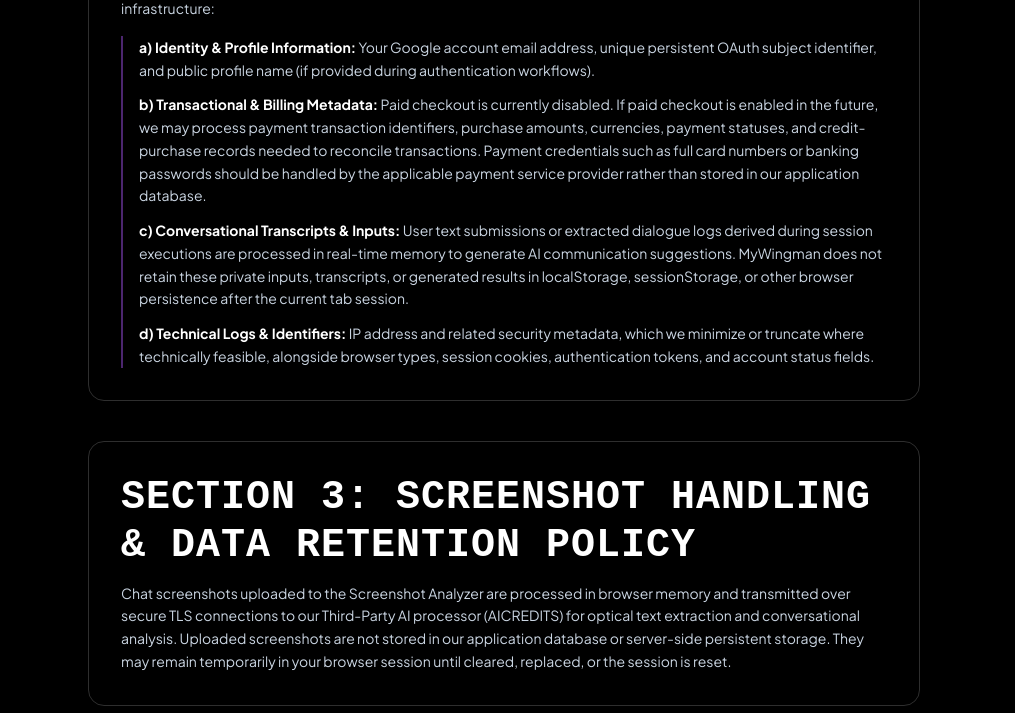
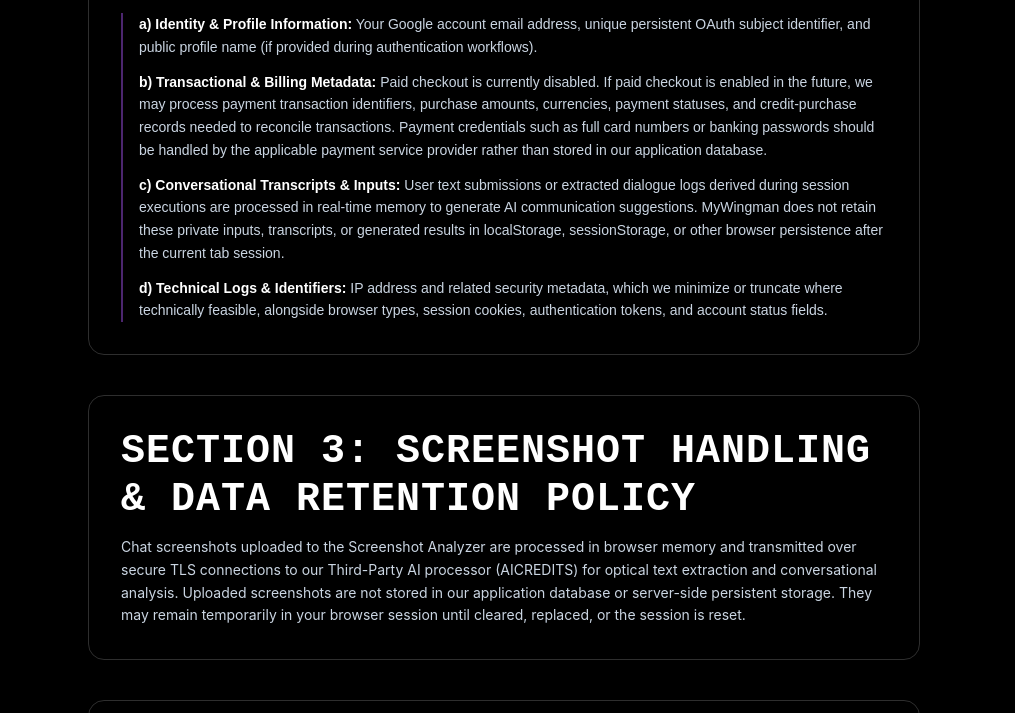
Before and after one commit to viveks012000-maker/Wingman, a website: page privacy.html in a window 1280 px wide. Shown: the part 838-1551 px from the top of the page, without its empty margins (136-1151 px from the left). Drawn offline with Linux system fonts and the light colour scheme.

Commit message:
Remove blocked legal-page font imports

```diff
--- a/privacy.html
+++ b/privacy.html
@@ -9,7 +9,6 @@
     <link rel="stylesheet" href="output.css">
     <link rel="stylesheet" href="style.css">
     <style>
-        @import url('https://fonts.googleapis.com/css2?family=Plus+Jakarta+Sans:wght@300;400;500;600;700;800&family=JetBrains+Mono:wght@400;500;700&display=swap');
         body { font-family: 'Plus Jakarta Sans', sans-serif; background-color: #000000; color: #f8fafc; }
     </style>
 </head>
--- a/tests/legal_production_accuracy.test.js
+++ b/tests/legal_production_accuracy.test.js
@@ -4,6 +4,7 @@
 
 const refund = fs.readFileSync(path.join(__dirname, '..', 'refund.html'), 'utf8');
 const privacy = fs.readFileSync(path.join(__dirname, '..', 'privacy.html'), 'utf8');
+const terms = fs.readFileSync(path.join(__dirname, '..', 'terms.html'), 'utf8');
 const server = fs.readFileSync(path.join(__dirname, '..', 'server.js'), 'utf8');
 
 assert.ok(server.includes("if (IS_PROD || process.env.ENABLE_MOCK_PAYMENTS !== 'true')"), 'production payment verification must remain disabled');
@@ -19,5 +20,7 @@
 assert.ok(privacy.includes('Actual retention can also depend on infrastructure-provider settings.'), 'privacy policy must acknowledge infrastructure retention settings');
 assert.ok(privacy.includes('requirements in force at the relevant time'), 'grievance copy must avoid overclaiming a specific statutory procedure');
 assert.ok(privacy.includes('Paid checkout is currently disabled.'), 'billing privacy language must reflect production payment state');
+assert.ok(!terms.includes('fonts.googleapis.com'), 'terms page must not import an external Google font that production CSP blocks');
+assert.ok(!privacy.includes('fonts.googleapis.com'), 'privacy page must not import an external Google font that production CSP blocks');
 
 console.log('✔ Production legal/privacy accuracy guard passed.');
```
Also changed, not shown: terms.html (+0 -1 lines).
